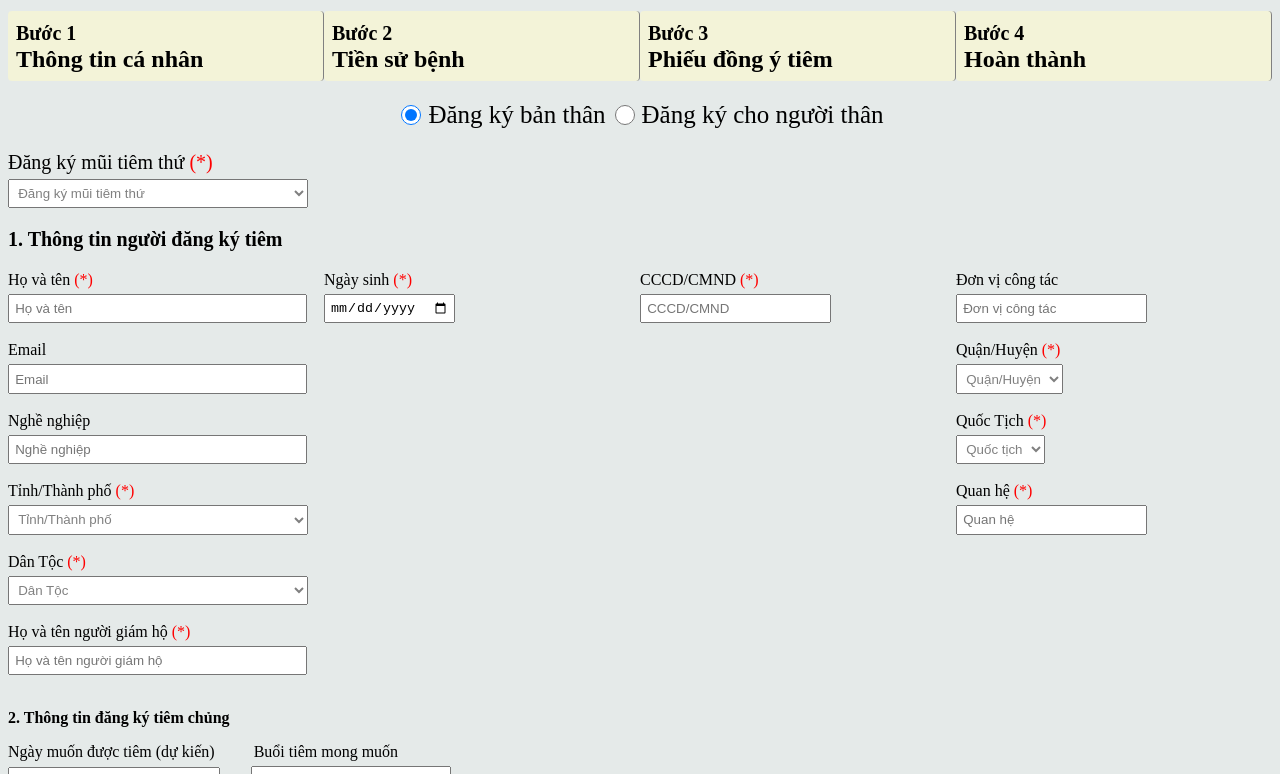
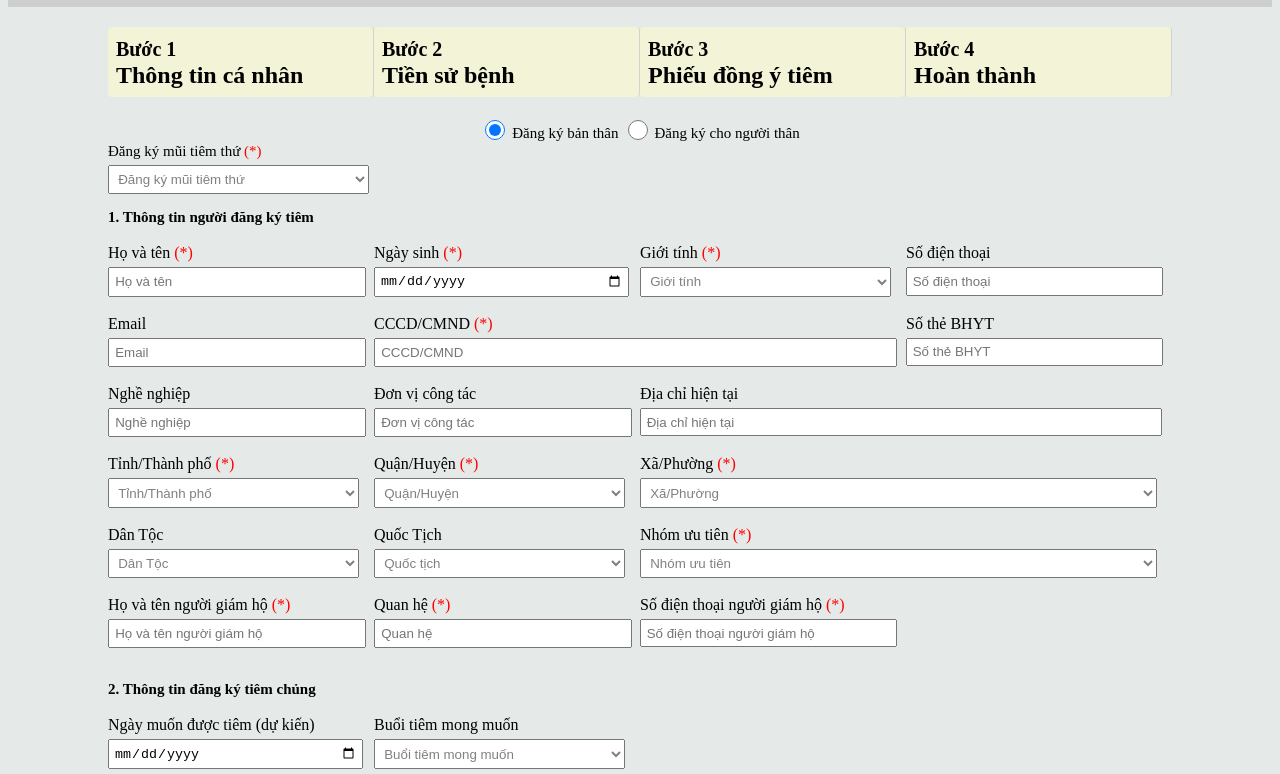
Before and after one commit to NamThang2512/Demo-html, a plain HTML site: page VaccineForm.html in a window 1280 px wide. Shown: the part 89-863 px from the top of the page. Drawn offline with Linux system fonts and the light colour scheme.

Commit message:
modify form

```diff
--- a/VaccineForm.html
+++ b/VaccineForm.html
@@ -9,197 +9,219 @@
 </head>
 <body>
     <form>
-        <h1>Đăng ký tiêm cá nhân</h1>
+        <div class="container" style="background-color: rgb(206, 206, 206);">
+            <div class="Buoc-1" style="font-size:13px; padding-top: 10px;">
+                <h1>Đăng ký tiêm cá nhân</h1></div>
+            <span></span>
+            <span></span>
+            <div class="Buoc-4" style="padding-bottom: 10px;">
+                <div class="center" style="text-align: right;">
+                    <a href="https://tiemchungcovid19.gov.vn/portal">Trang chủ</a><span> / </span><span>Đăng ký tiêm</span>
+                </div>
+            </div>
+        </div>
+
         <div class="container">
-            <div class="Buoc-1 Buoc">
+            <div class="Buoc-1">
                 <h2><small>Bước 1</small><br>
                 Thông tin cá nhân</h2></div>
-            <div class="Buoc-2 Buoc">
+            <div class="Buoc-2">
                 <h2><small>Bước 2</small><br>
                 Tiền sử bệnh</h2></div>
-            <div class="Buoc-3 Buoc">
+            <div class="Buoc-3">
                 <h2><small>Bước 3</small><br>
                 Phiếu đồng ý tiêm</h2></div>
-            <div class="Buoc-4 Buoc">
+            <div class="Buoc-4">
                 <h2><small>Bước 4</small><br>
                 Hoàn thành</h2></div>
 
             <div class="Dangkytiem">
                 <input type="radio" name="register" value="Đăng ký bản thân" style="height: 20px; width: 20px; vertical-align: -2px;" checked>
-                <label for="register" style="font-size: 25px;">Đăng ký bản thân</label>
+                <label for="register" style="font-size: 15px;">Đăng ký bản thân</label>
                 <input type="radio" name="register" value="Đăng ký cho người thân" style="height: 20px; width: 20px; vertical-align: -2px;"/>
-                <label for="register" style="font-size: 25px;">Đăng ký cho người thân</label></div>
+                <label for="register" style="font-size: 15px;">Đăng ký cho người thân</label></div>
+        </div>
 
-            <div class="Buoc-1 Buoc">
-            <label for="Muitiem" style="font-size: 20px;">Đăng ký mũi tiêm thứ
+        <div class="container-1">
+            <div class="Buoc-1">
+            <label for="Muitiem" style="font-size: 15px;">Đăng ký mũi tiêm thứ
                 <span style="color: red;">(*)</span></label><br>
-            <select id="Muitiem" name="Muitiem" style="padding: 5.2px; margin-top: 5px; width: 95%;" required>
+            <select id="Muitiem" name="Muitiem" style="padding: 5.2px; margin-top: 5px; width: 98%;" required>
                 <option value="" disabled selected hidden>Đăng ký mũi tiêm thứ</option>
                 <option value="Mũi tiêm thứ nhất" style="font-size: 15px;">Mũi tiêm thứ nhất</option>
                 <option value="Mũi tiêm tiếp theo" style="font-size: 15px;">Mũi tiêm tiếp theo</option>
             </select></div>
-            <span> </span>
-            <span> </span>
-            <span> </span>
+        </div>
 
-            <div class="Buoc-1 Buoc">
-            <p style="font-size: 20px; font-weight: bold;">1. Thông tin người đăng ký tiêm</p></div>
-            <span></span>
-            <span></span>
-            <span></span>
+        <div class="container-1">
+        <p style="font-size: 15px; font-weight: bold;padding-right: 10px; ">1. Thông tin người đăng ký tiêm</p></div>
 
-            <div class="Buoc-1 Buoc">
+        <div class="container-1">
+            <div class="Buoc-1" style="padding-right: 10px;">
                 <!--Họ và tên-->
                 <label for="Ten">Họ và tên <span style="color: red;">(*)</span></label><br>
                 <input type="text" id="Ten" name="Ten" placeholder="Họ và tên"
-                style="padding: 5.2px; margin-top: 5px; width: 90%; " required/><br><br>
+                style="padding: 5.2px; margin-top: 5px; width: 95%; " required/><br><br>
+            </div>
+            <div class="Buoc-2" style="padding-right: 10px;">
+                <!--Ngày sinh-->
+                <label for="NgaySinh">Ngày sinh <span style="color: red;">(*)</span></label><br>
+                <input type="date" id="NamSinh" name="NamSinh" placeholder="Ngày/Tháng/Năm"
+                style="padding: 4px; margin-top: 5px; width: 95%;" required/><br><br>
+                </div>
+            <div class="Buoc-3" style="padding-right: 10px;">
+                <!--Giới tính-->
+                <label for="GioiTinh">Giới tính <span style="color: red;">(*)</span></label><br>
+                <select id="GioiTinh" name="GioiTinh" style="padding: 5.2px; margin-top: 5px; width: 98%;" required>
+                    <option value="" disabled selected hidden>Giới tính</option>
+                    <option value="Nam">Nam</option>
+                    <option value="Nu">Nữ</option>
+                </select><br><br>
+            </div>
+            <div class="Buoc-4" style="padding-right: 10px;">
+                <!--Số điện thoại-->
+                <label for="SoDienThoai">Số điện thoại</label><br>
+                <input type="text" id="SoDienThoai" name="SoDienThoai" placeholder="Số điện thoại"
+                style="padding: 4.7px; margin-top: 5px; width: 95%;"><br><br>
+            </div>
+        </div>
 
+        <div class="container-1">
+            <div class="Buoc-1" style="padding-right: 10px;">
                 <!--Email-->
                 <label for="Email">Email</label><br>
                 <input type="text" id="Email" name="Email" placeholder="Email"
-                style="padding: 5.2px; margin-top: 5px; width: 90%;"/><br><br>
+                style="padding: 5.2px; margin-top: 5px; width: 95%;"/><br><br></div>
+            <div class="Buoc-2" style="padding-right: 10px; grid-column-start: 2; grid-column-end: 4; ">
+                <!--CCCD-->
+                <label for="CCCD">CCCD/CMND <span style="color: red;">(*)</span></label><br>
+                <input type="text" id="CCCD" name="CCCD" placeholder="CCCD/CMND"
+                style="padding: 5.2px; margin-top: 5px; width: 97.5%;" required/><br><br></div>
+            <div class="Buoc-4" style="padding-right: 10px;">
+                <!--Số thể BHYT-->
+                <label for="BHYT">Số thẻ BHYT</label><br>
+                <input type="text" id="SoDienThoai" name="SoDienThoai" placeholder="Số thẻ BHYT"
+                style="padding: 4.7px; margin-top: 5px; width: 95%;"><br><br></div>
+        </div>
 
+        <div class="container-1">
+            <div class="Buoc-1" style="padding-right: 10px;">
                 <!--Nghề nghiệp-->
                 <label for="NgheNghiep">Nghề nghiệp</label><br>
                 <input type="text" id="NgheNghiep" name="NgheNghiep" placeholder="Nghề nghiệp"
-                style="padding: 5.2px; margin-top: 5px; width: 90%;"/><br><br>
+                style="padding: 5.2px; margin-top: 5px; width: 95%;"/><br><br></div>
+            <div class="Buoc-2" style="padding-right: 10px;">
+                <!--Đơn vị-->
+                <label for="DonVi">Đơn vị công tác</label><br>
+                <input type="text" id="DonVi" name="DonVi" placeholder="Đơn vị công tác"
+                style="padding: 5.2px; margin-top: 5px; width: 95%; "/><br><br></div>
+            <div class="Buoc-3" style="padding-right: 10px; grid-column-start: 3; grid-column-end: 5; ">
+                <!--Địa chỉ hiện tại-->
+                <label for="DiaChi">Địa chỉ hiện tại</label><br>
+                <input type="text" id="DiaChi" name="DiaChi" placeholder="Địa chỉ hiện tại"
+                style="padding: 4.7px; margin-top: 5px; width: 97.5%; "><br><br></div>
+        </div>
 
+        <div class="container-1">
+            <div class="Buoc-1" style="padding-right: 10px;">
                 <!--Tỉnh thành phố-->
                 <label for="TinhThanh">Tỉnh/Thành phố <span style="color: red;">(*)</span></label><br>
-                <select id="TinhThanh" name="TinhThanh" style="padding: 5.2px; margin-top: 5px; width: 95%;" required>
+                <select id="TinhThanh" name="TinhThanh" style="padding: 5.2px; margin-top: 5px; width: 98%;" required>
                     <option value="" disabled selected hidden>Tỉnh/Thành phố</option>
                     <option value="HN">Thành phố Hà Nội</option>
                     <option value="HCM">Thành phố Hồ Chí Minh</option>
                     <option value="DN">Thành phố Đà Nẵng</option>
-                 </select><br><br>
+                 </select><br><br></div>
+            <div class="Buoc-2" style="padding-right: 10px;">
+                <!--Quận Huyện-->
+                <label for="QuanHuyen">Quận/Huyện <span style="color: red;">(*)</span></label><br>
+                <select id="QuanHuyen" name="QuanHuyen" style="padding: 5.2px; margin-top: 5px; width: 98%; " required>
+                    <option value="" disabled selected hidden>Quận/Huyện</option>
+                    <option value="HK">Hoàn Kiếm</option>
+                    <option value="BT">Bình Thạnh</option>
+                    <option value="ST">Sơn Trà</option>
+                </select><br><br></div>
+            <div class="Buoc-3" style="padding-right: 10px; grid-column-start: 3; grid-column-end: 5; ">
+                <!--Xã phường-->
+                <label for="XaPhuong">Xã/Phường <span style="color: red;">(*)</span></label><br>
+                <select id="XaPhuong" name="XaPhuong" style="padding: 5.2px; margin-top: 5px; width: 99%; " required>
+                    <option value="" disabled selected hidden>Xã/Phường</option>
+                    <option value="HB">Phường Hàng Buồm</option>
+                    <option value="22">Phường 22</option>
+                    <option value="NHD">Phường Nại Hiên Đông</option>
+                </select><br><br></div>
+        </div>
 
+        <div class="container-1">
+            <div class="Buoc-1" style="padding-right: 10px;">
                 <!--Dân tộc-->
-                <label for="DanToc">Dân Tộc <span style="color: red;">(*)</span></label><br>
-                <select id="DanToc" name="DanToc" style="padding: 5.2px; margin-top: 5px; width: 95%;" required>
+                <label for="DanToc">Dân Tộc</label><br>
+                <select id="DanToc" name="DanToc" style="padding: 5.2px; margin-top: 5px; width: 98%;">
                     <option value="" disabled selected hidden>Dân Tộc</option>
                     <option value="Kinh">Kinh</option>
                     <option value="Muong">Mường</option>
                     <option value="Mong">Mông</option>
-                </select><br><br>
-
-                <!--Họ và tên người giám hộ-->
-                <label for="GiamHo">Họ và tên người giám hộ <span style="color: red;">(*)</span></label><br>
-                <input type="text" id="GiamHo" name="GiamHo" placeholder="Họ và tên người giám hộ"
-                style="padding: 5.2px; margin-top: 5px; width: 90%;"/><br><br></div>
-
-                <div class="Buoc-2 Buoc">
-                <!--Ngày sinh-->
-                <label for="NgaySinh">Ngày sinh <span style="color: red;">(*)</span></label><br>
-                <input type="date" id="NamSinh" name="NamSinh" placeholder="Ngày/Tháng/Năm"
-                style="padding: 4px; margin-top: 5px;" required/><br><br></div>
-
-
-                <div class="Buoc-2 Buoc">
-                <!--CCCD-->
-                <label for="CCCD">CCCD/CMND <span style="color: red;">(*)</span></label><br>
-                <input type="text" id="CCCD" name="CCCD" placeholder="CCCD/CMND"
-                style="padding: 5.2px; margin-top: 5px;" required/><br><br></div>
-
-                <div class="Buoc-2 Buoc">
-                <!--Đơn vị-->
-                <label for="DonVi">Đơn vị công tác</label><br>
-                <input type="text" id="DonVi" name="DonVi" placeholder="Đơn vị công tác"
-                style="padding: 5.2px; margin-top: 5px;"/><br><br>
-
-                <!--Quận Huyện-->
-                <label for="QuanHuyen">Quận/Huyện <span style="color: red;">(*)</span></label><br>
-                <select id="QuanHuyen" name="QuanHuyen" style="padding: 5.2px; margin-top: 5px;" required>
-                    <option value="" disabled selected hidden>Quận/Huyện</option>
-                    <option value="HK">Hoàn Kiếm</option>
-                    <option value="BT">Bình Thạnh</option>
-                    <option value="ST">Sơn Trà</option>
-                </select><br><br>
-
+                </select><br><br></div>
+            <div class="Buoc-2" style="padding-right: 10px;">
                 <!--Quốc tịch-->
-                <label for="QuocTich">Quốc Tịch <span style="color: red;">(*)</span></label><br>
-                <select id="QuocTich" name="QuocTich" style="padding: 5.2px; margin-top: 5px;" required>
+                <label for="QuocTich">Quốc Tịch</label><br>
+                <select id="QuocTich" name="QuocTich" style="padding: 5.2px; margin-top: 5px; width: 98%;">
                     <option value="" disabled selected hidden>Quốc tịch</option>
                     <option value="VN">Việt Nam</option>
                     <option value="US">Hoa Kỳ</option>
                     <option value="JP">Nhật Bản</option>
-                </select><br><br>
-
-                <!--Quan hệ-->
-                <label for="QuanHe">Quan hệ <span style="color: red;">(*)</span></label><br>
-                <input type="text" id="QuanHe" name="QuanHe" placeholder="Quan hệ"
-                style="padding: 5.2px; margin-top: 5px"/><br><br></div>
-
-
-
-
-                <!--Giới tính
-                <label for="GioiTinh">Giới tính <span style="color: red;">(*)</span></label><br>
-                <select id="GioiTinh" name="GioiTinh" style="padding: 5.2px; margin-top: 5px;" required>
-                    <option value="" disabled selected hidden>Giới tính</option>
-                    <option value="Nam">Nam</option>
-                    <option value="Nu">Nữ</option>
-                </select><br><br>-->
-
-                <!--Địa chỉ hiện tại
-                <label for="DiaChi">Địa chỉ hiện tại</label><br>
-                <input type="text" id="DiaChi" name="DiaChi" placeholder="Địa chỉ hiện tại"
-                style="padding: 4.7px; margin-top: 5px;"><br><br>-->
-
-                <!--Xã phường
-                <label for="XaPhuong">Xã/Phường <span style="color: red;">(*)</span></label><br>
-                <select id="XaPhuong" name="XaPhuong" style="padding: 5.2px; margin-top: 5px;" required>
-                    <option value="" disabled selected hidden>Xã/Phường</option>
-                    <option value="HB">Phường Hàng Buồm</option>
-                    <option value="22">Phường 22</option>
-                    <option value="NHD">Phường Nại Hiên Đông</option>
-                </select><br><br>-->
-
-                <!--Nhóm ưu tiên
+                </select><br><br></div>
+            <div class="Buoc-3" style="padding-right: 10px; grid-column-start: 3; grid-column-end: 5; ">
+                <!--Nhóm ưu tiên-->
                 <label for="UuTien">Nhóm ưu tiên <span style="color: red;">(*)</span></label><br>
-                <select id="UuTien" name="UuTien" style="padding: 5.2px; margin-top: 5px;" required>
+                <select id="UuTien" name="UuTien" style="padding: 5.2px; margin-top: 5px; width: 99%;" required>
                     <option value="" disabled selected hidden>Nhóm ưu tiên</option>
                     <option value="YT">1. Người trong ngành y tế</option>
                     <option value="CD">2. Người tham gia chống dịch</option>
                     <option value="QD">3. Lực lượng quân đội</option>
-                </select><br><br>-->
+                </select><br><br></div>
+        </div>
 
-                <!--Số điện thoại người giám hộ
+        <div class="container-1">
+            <div class="Buoc-1" style="padding-right: 10px;">
+                <!--Họ và tên người giám hộ-->
+                <label for="GiamHo">Họ và tên người giám hộ <span style="color: red;">(*)</span></label><br>
+                <input type="text" id="GiamHo" name="GiamHo" placeholder="Họ và tên người giám hộ"
+                style="padding: 5.2px; margin-top: 5px; width: 95%;"/><br><br></div>
+            <div class="Buoc-2" style="padding-right: 10px;">
+                <!--Quan hệ-->
+                <label for="QuanHe">Quan hệ <span style="color: red;">(*)</span></label><br>
+                <input type="text" id="QuanHe" name="QuanHe" placeholder="Quan hệ"
+                style="padding: 5.2px; margin-top: 5px; width: 95%;"/><br><br></div>
+            <div class="Buoc-3" style="padding-right: 10px;">
+                <!--Số điện thoại người giám hộ-->
                 <label for="SoDienThoai1">Số điện thoại người giám hộ <span style="color: red;">(*)</span></label><br>
                 <input type="text" id="SoDienThoai1" name="SoDienThoai1" placeholder="Số điện thoại người giám hộ"
-                style="padding: 4.7px; margin-top: 5px;"><br><br>-->
-
-
-
-
-                <!--Số điện thoại
-                <label for="SoDienThoai">Số điện thoại</label><br>
-                <input type="text" id="SoDienThoai" name="SoDienThoai" placeholder="Số điện thoại"
-                style="padding: 4.7px; margin-top: 5px;"><br><br>-->
-
-                <!--Số thể BHYT
-                <label for="BHYT">Số thẻ BHYT</label><br>
-                <input type="text" id="SoDienThoai" name="SoDienThoai" placeholder="Số thẻ BHYT"
-                style="padding: 4.7px; margin-top: 5px;"><br><br>-->
-
+                style="padding: 4.7px; margin-top: 5px; width: 95%;"><br><br></div>
         </div>
 
-        <p><b>2. Thông tin đăng ký tiêm chủng</b></p>
-        <!--Line 1-->
-        <label for="NgayTiem" style="margin-right: 35px;">Ngày muốn được tiêm (dự kiến)</label>
+        <div class="container-1">
+        <p style="font-size: 15px; font-weight: bold; padding-right: 10px; ">2. Thông tin đăng ký tiêm chủng</p></div>
+
+        <div class="container-1">
+            <div class="Buoc-1" style="padding-right: 10px;">
+                <!--Ngày tiêm-->
+                <label for="NgayTiem" style="margin-right: 35px;">Ngày muốn được tiêm (dự kiến)</label><br>
+                <input type="date" id="NgayTiem" name="NgayTiem" placeholder="Ngày/Tháng/Năm"
+                style="padding: 4px; margin-top: 5px; width: 95%;"></div>
+            <div class="Buoc-2" style="padding-right: 10px;">
+                <!--Buổi tiêm-->
                 <label for="BuoiTiem">Buổi tiêm mong muốn</label><br>
-        <!--Line 1-->
-
-        <!--Chọn line 1-->
-        <input type="date" id="NgayTiem" name="NgayTiem" placeholder="Ngày/Tháng/Năm"
-        style="padding: 4px; margin-top: 5px; margin-right: 27px; width: 200px;"/>
-        <select id="BuoiTiem" name="BuoiTiem" style="padding: 5.2px; margin-top: 5px; width: 200px; margin-right: 10px;">
+                <select id="BuoiTiem" name="BuoiTiem" style="padding: 5.2px; margin-top: 5px; width: 98%;">
                     <option value="" disabled selected hidden>Buổi tiêm mong muốn</option>
                     <option value="BS">Buổi sáng</option>
                     <option value="BC">Buổi chiều</option>
                     <option value="CN">Cả ngày</option>
-        </select>
-        <!--Chọn line 1-->
+                    </select></div>
+        </div>
 
+        <div class="container-1">
+            <div class="Buoc-1" style="grid-column-start: 1; grid-column-end: 4;">
                 <p style="color: red; margin-bottom: -10px;">Lưu ý:</p>
                 <ul>
                     <li style="color: red;">Việc đăng ký thông tin hoàn toàn bảo mật và phục vụ cho chiến dịch tiêm chủng Vắc xin COVID - 19</li>
@@ -207,12 +229,12 @@
                     <li style="color: red;">Bằng việc nhấn nút "Xác nhận", bạn hoàn toàn hiểu và đồng ý chịu trách nhiệm với các thông tin đã cung cấp.</li>
                     <li style="color: red;">Nếu bạn dưới 18 tuổi, vui lòng nhập số điện thoại của người giám hộ để tra cứu</li>
                 </ul>
-
+            </div>
+        </div>
         <div style="text-align: center;">
             <input type="submit" value="Hủy bỏ" class="Submit" style="border-color: red;"/>
             <input type="submit" value="Tiếp tục" class="Next" style="color: white; background-color: rgb(111, 111, 210);"/>
         </div>
-
     </form>
 
 
--- a/style.css
+++ b/style.css
@@ -3,7 +3,7 @@ body{
 }
 
 h2 {
-    border-right: 1px solid gray; border-radius: 4px; width: auto; padding: 8px;
+    border-right: 1px solid lightgray; border-radius: 4px; width: auto; padding: 8px;
     background-color:rgb(243, 243, 216);
 }
 
@@ -11,7 +11,10 @@ h2:hover{
     background-color:rgb(241, 241, 171);
 }
 
-select:required:invalid {
+select:required:invalid{
+    color: gray;
+  }
+select:valid{
     color: gray;
   }
   option[value=""][disabled] {
@@ -21,18 +24,33 @@ select:required:invalid {
     color: black;
   }
 
+
   .Submit:hover{
     background-color: red;
   }
 
+  .center{
+    padding: 35px 0px 15px;
+  }
+
   .container{
     display: grid;
-    grid-template-columns: repeat(4, 1fr);
-    grid-auto-rows: minmax(50px, auto);
+    grid-template-columns: repeat(4, 1fr) ;
+    grid-auto-rows: minmax(10px, auto);
     grid-template-areas:
     "Step1 Step2 Step3 Step4"
-    "Dangky Dangky Dangky Dangky"
+    "Dangky Dangky Dangky Dangky";
+    padding-left: 100px;
+    padding-right: 100px;
   }
+
+.container-1{
+    display: grid;
+    grid-template-columns: repeat(4, 1fr) ;
+    grid-auto-rows: minmax(50px, auto);
+    padding-left: 100px;
+    padding-right: 100px;
+}
 
   .Dangkytiem{
     grid-area: Dangky;
```
Lines whose indentation alone changed are shown as unchanged.
